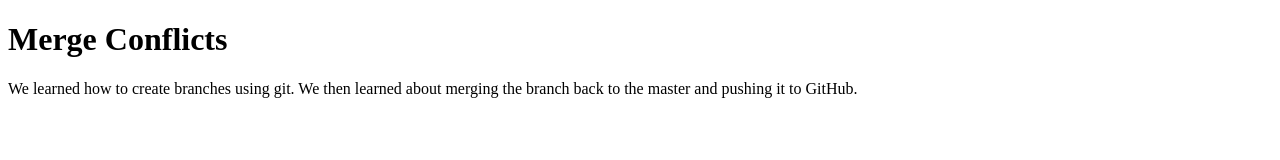
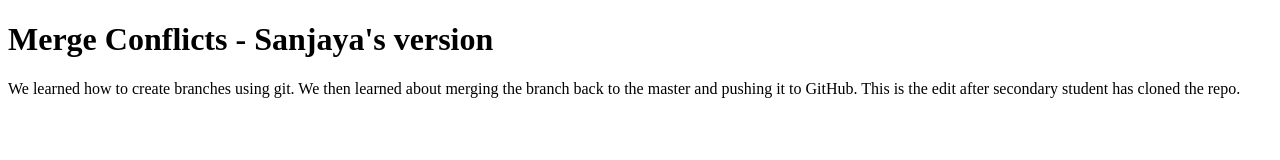
Before and after one commit to ssatyal/merge-conflicts, a plain HTML site: page index.html in a window 1280 px wide. Drawn offline with Linux system fonts and the light colour scheme.

Commit message:
Sanjaya's edits

```diff
--- a/index.html
+++ b/index.html
@@ -6,10 +6,11 @@
 </head>
 
 <body>
-  <h1> Merge Conflicts
+  <h1> Merge Conflicts - Sanjaya's version
   </h1>
   <p>We learned how to create branches using git. We then learned about merging
     the branch back to the master and pushing it to GitHub.
+    This is the edit after secondary student has cloned the repo.
   </p>
 </body>
 
```
